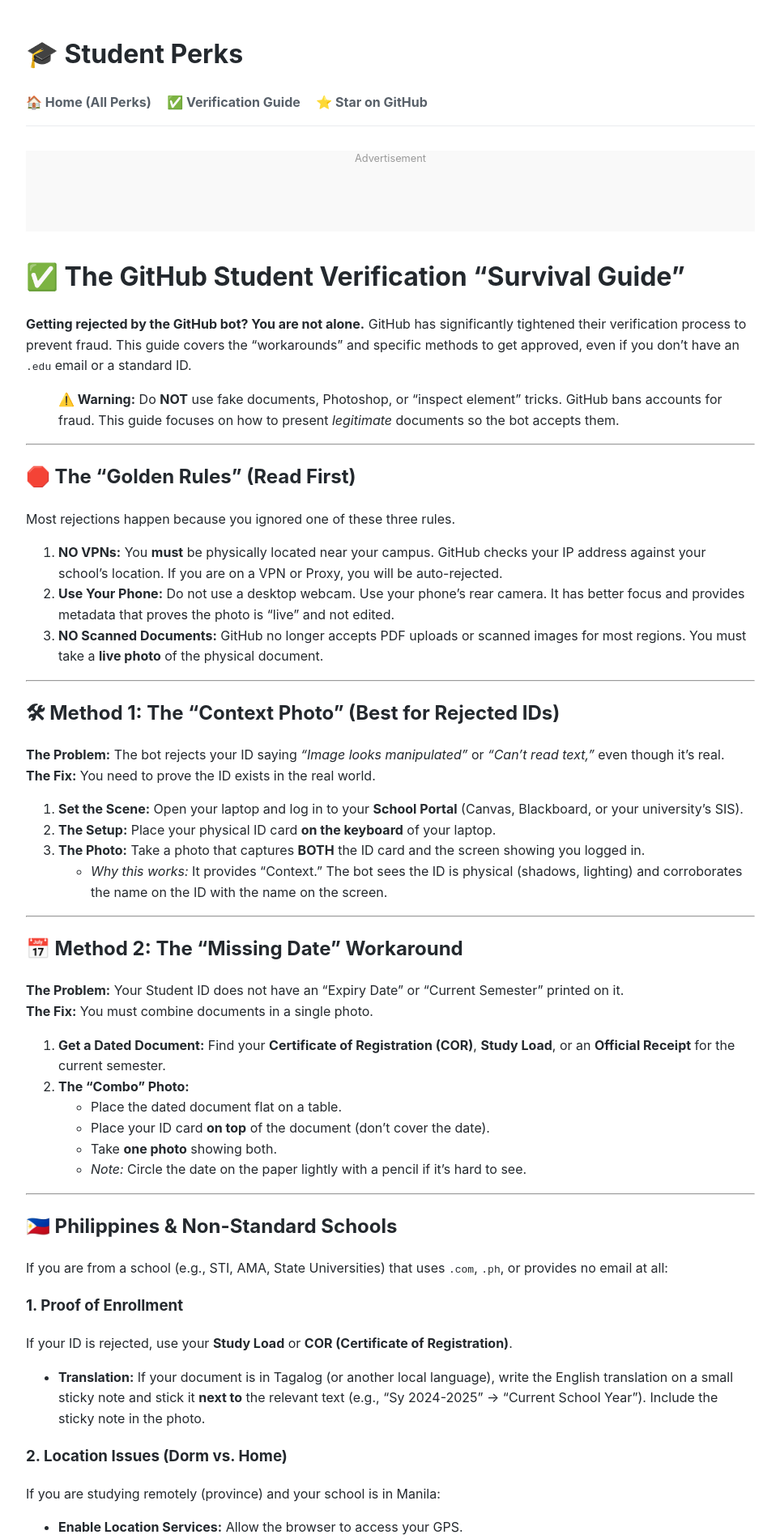
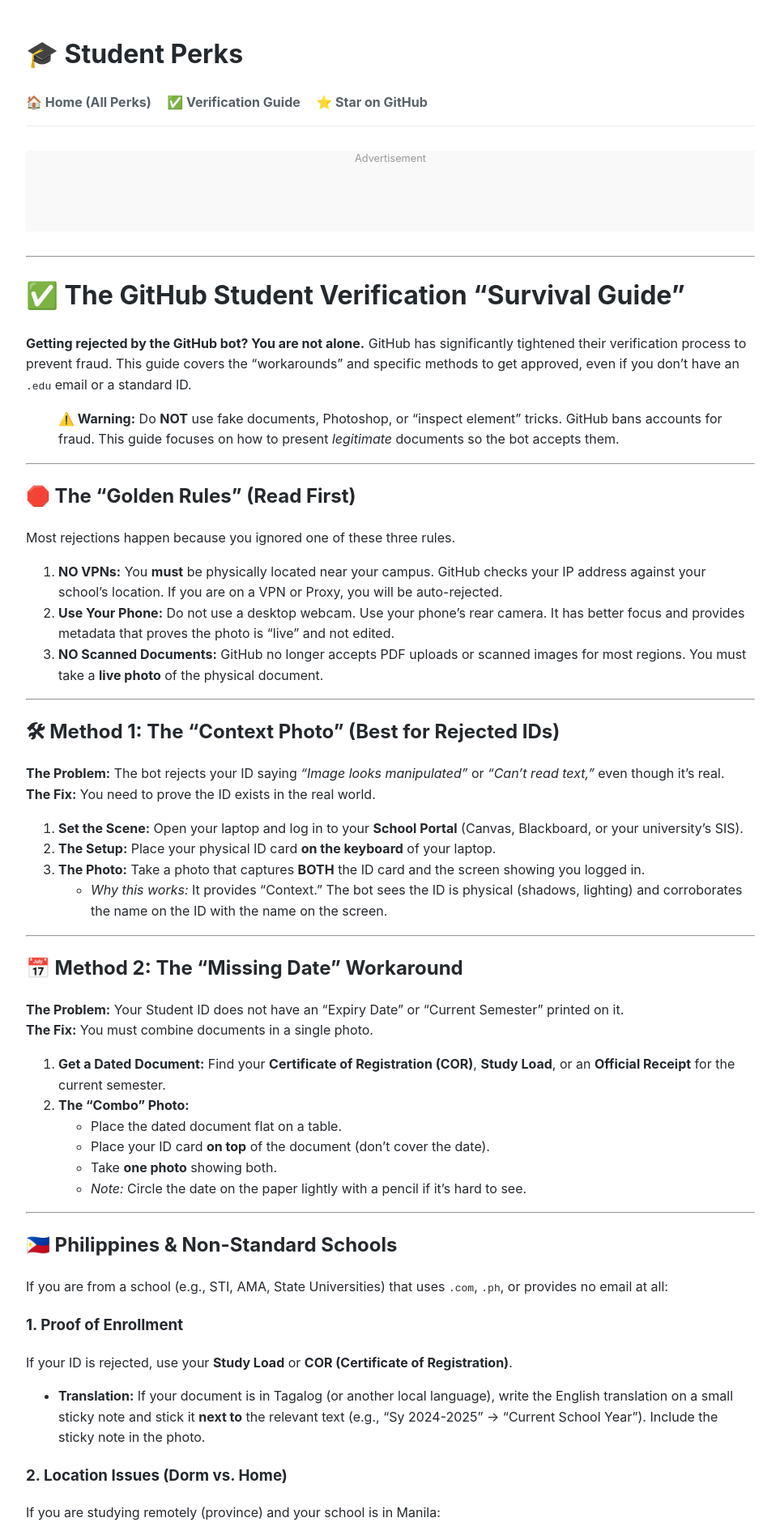
Before and after one commit to jhaxce/student-perks, a Jekyll site: the page built from docs/VERIFICATION/index.md, in a window 1280 px wide. Shown: the top 1901 px of the page at 81% size, without its empty margins (158-1121 px from the left). Built offline with Jekyll 4.4.1, drawn with Linux system fonts in a browser that asks for light colours.

```diff
--- a/docs/_layouts/default.html
+++ b/docs/_layouts/default.html
@@ -80,11 +82,15 @@
       (adsbygoogle = window.adsbygoogle || []).push({});
     </script>
   </div>
+  <hr>
 
   <main>
+
     {{ content }}
+
   </main>
 
+  <hr>
   <div class="ad-container">
     <p style="font-size: 0.8rem; color: #999;">Advertisement</p>
     <ins class="adsbygoogle" style="display:block" data-ad-client="ca-pub-9941671993779611" data-ad-slot="7714953154"
```
Also changed, not shown: other parts of docs/_layouts/default.html (+4 -2 lines), README.md, docs/README.md. Lines whose indentation alone changed are shown as unchanged.
